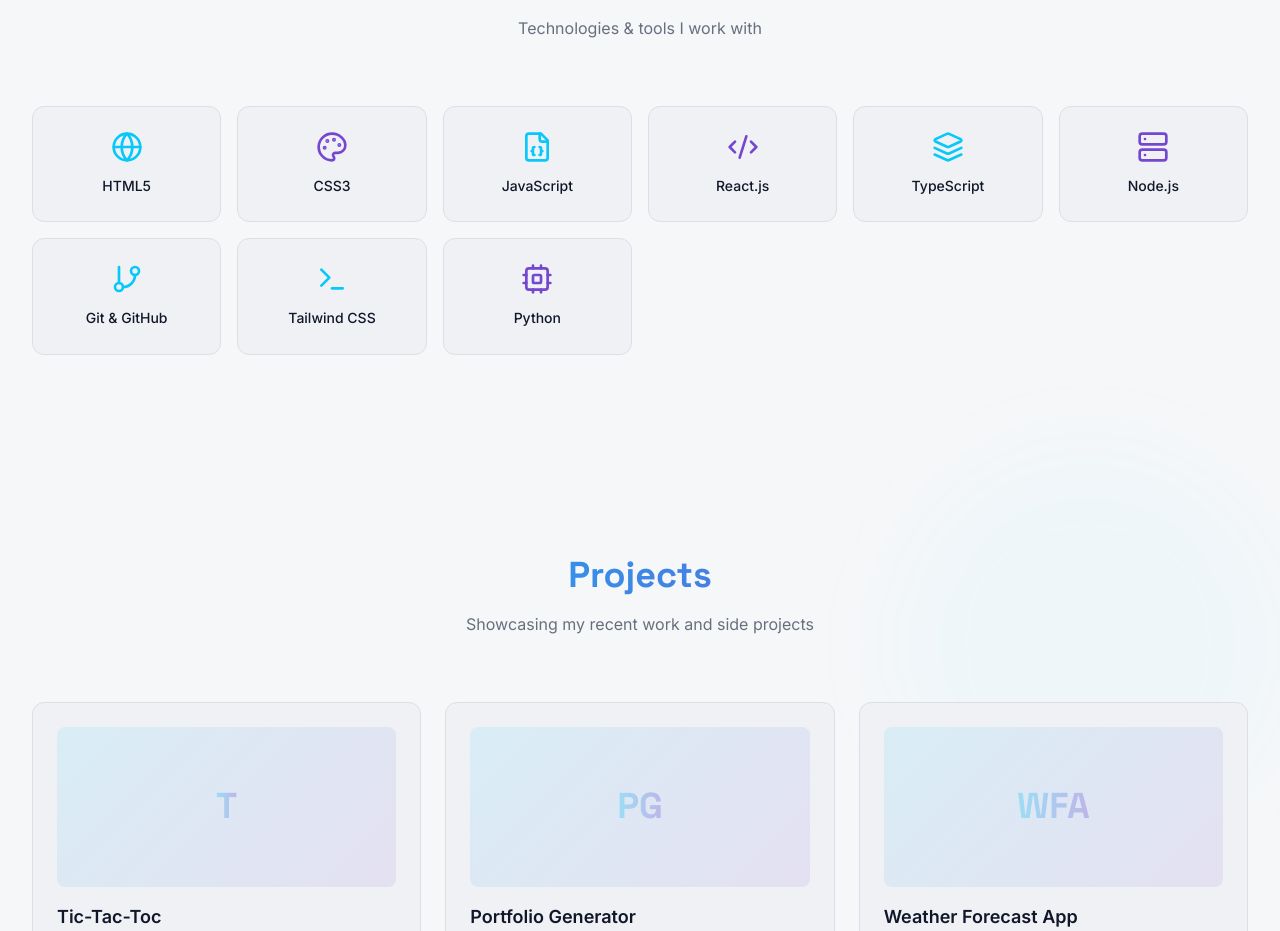
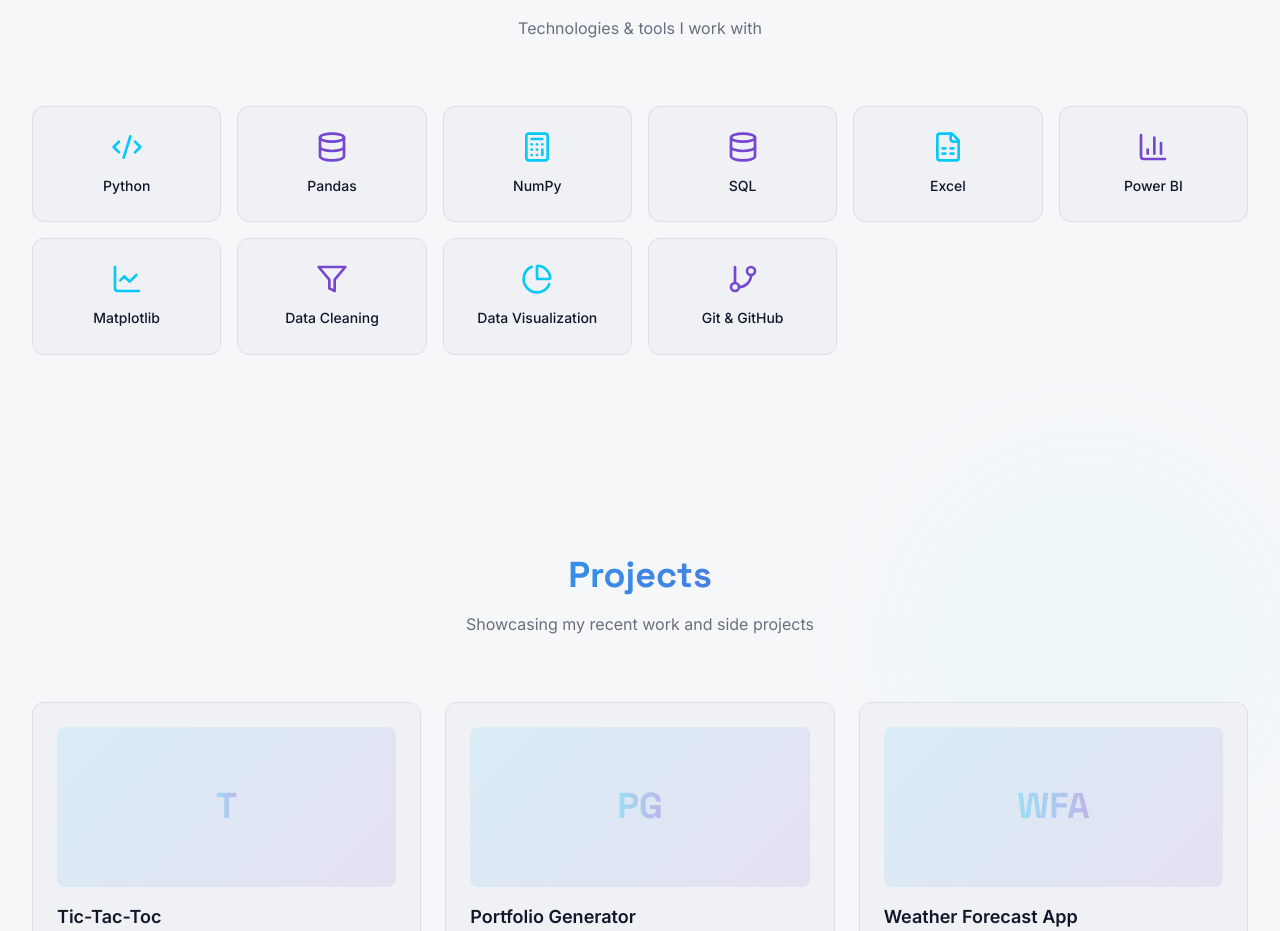
Before and after one commit to premkumar790/prem__portfolio, a React (Vite) app: page / in a window 1280 px wide. Shown: the part 1940-2871 px from the top of the page. Built offline with nearby package versions, Linux system fonts and the light colour scheme; the HTML template or start-up script is replaced by a standard one.

Commit message:
update code

```diff
--- a/src/components/SkillsSection.tsx
+++ b/src/components/SkillsSection.tsx
@@ -1,25 +1,32 @@
 import { motion } from "framer-motion";
 import { useScrollReveal } from "@/hooks/useScrollReveal";
 import {
-  Code2, FileJson, Palette, Globe, Server, GitBranch,
-  Database, Terminal, Figma, Smartphone, Cpu, Layers,
+   Code2,
+  Database,
+  Calculator,
+  FileSpreadsheet,
+  BarChart3,
+  LineChart,
+  Filter,
+  PieChart,
+  GitBranch,
 } from "lucide-react";
 import "./SkillsSection.css";
 
-const skills = [
-  { name: "HTML5", icon: Globe, color: "skills__icon--primary" },
-  { name: "CSS3", icon: Palette, color: "skills__icon--secondary" },
-  { name: "JavaScript", icon: FileJson, color: "skills__icon--primary" },
-  { name: "React.js", icon: Code2, color: "skills__icon--secondary" },
-  { name: "TypeScript", icon: Layers, color: "skills__icon--primary" },
-  { name: "Node.js", icon: Server, color: "skills__icon--secondary" },
-  { name: "Git & GitHub", icon: GitBranch, color: "skills__icon--primary" },
-  // { name: "MongoDB", icon: Database, color: "skills__icon--secondary" },
-  { name: "Tailwind CSS", icon: Terminal, color: "skills__icon--primary" },
-  // { name: "Figma", icon: Figma, color: "skills__icon--secondary" },
-  // { name: "React Native", icon: Smartphone, color: "skills__icon--primary" },
-  { name: "Python", icon: Cpu, color: "skills__icon--secondary" },
+
+  const skills = [
+{ name: "Python", icon: Code2, color: "skills__icon--primary" },
+{ name: "Pandas", icon: Database, color: "skills__icon--secondary" },
+{ name: "NumPy", icon: Calculator, color: "skills__icon--primary" },
+{ name: "SQL", icon: Database, color: "skills__icon--secondary" },
+{ name: "Excel", icon: FileSpreadsheet, color: "skills__icon--primary" },
+{ name: "Power BI", icon: BarChart3, color: "skills__icon--secondary" },
+{ name: "Matplotlib", icon: LineChart, color: "skills__icon--primary" },
+{ name: "Data Cleaning", icon: Filter, color: "skills__icon--secondary" },
+{ name: "Data Visualization", icon: PieChart, color: "skills__icon--primary" },
+{ name: "Git & GitHub", icon: GitBranch, color: "skills__icon--secondary" },
 ];
+
 
 const SkillsSection = () => {
   const { ref, isInView } = useScrollReveal();
```
